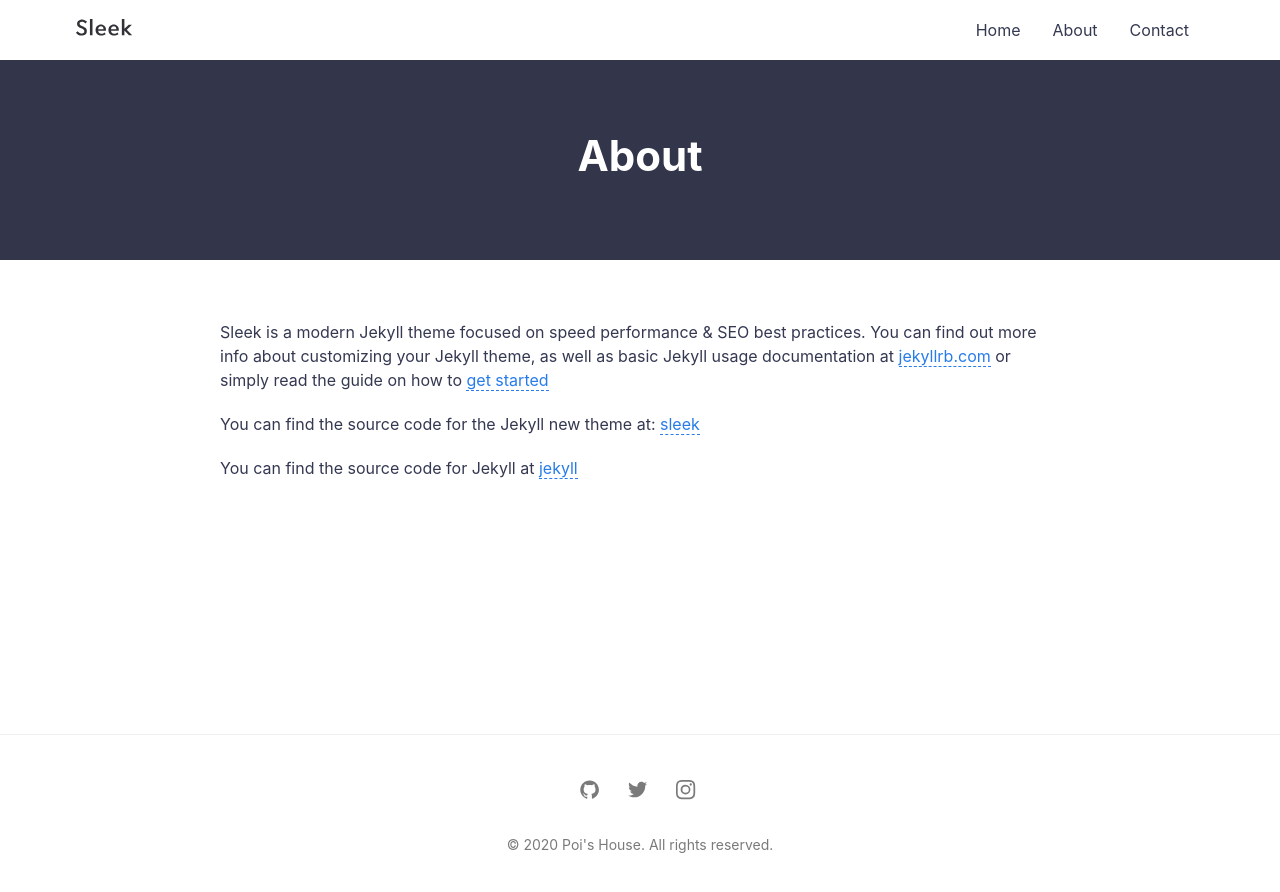
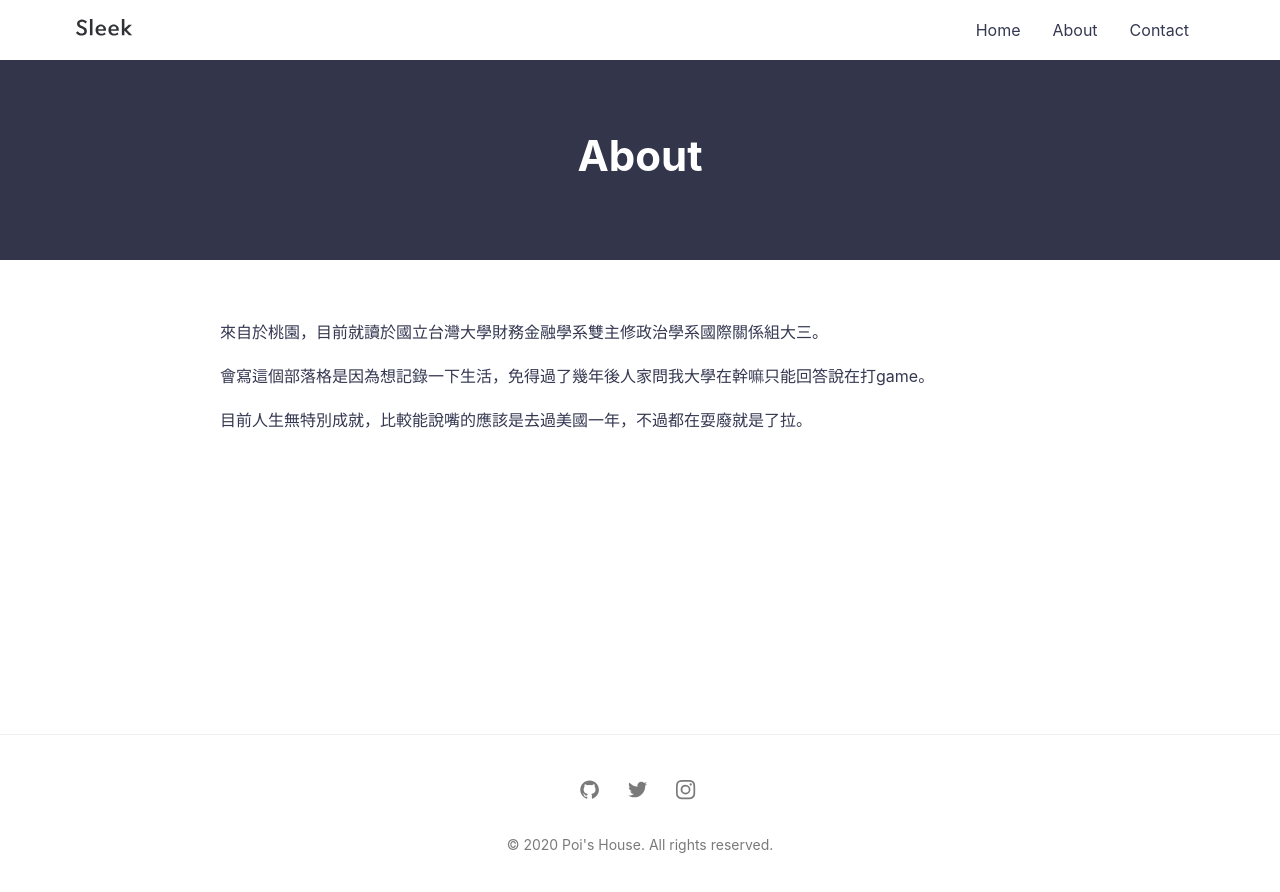
Before and after one commit to poi0905/blog, a Jekyll site: the page built from about.md, in a window 1280 px wide. Shown: the top 892 px of the page. Built offline with Jekyll 4.4.1, drawn with Linux system fonts in a browser that asks for light colours.

Commit message:
2020/7/2

```diff
--- a/about.md
+++ b/about.md
@@ -4,10 +4,8 @@
 permalink: /about/
 ---
 
-Sleek is a modern Jekyll theme focused on speed performance & SEO best practices. You can find out more info about customizing your Jekyll theme, as well as basic Jekyll usage documentation at [jekyllrb.com](http://jekyllrb.com/) or simply read the guide on how to [get started](/getting-started)
+來自於桃園，目前就讀於國立台灣大學財務金融學系雙主修政治學系國際關係組大三。
 
-You can find the source code for the Jekyll new theme at:
-[sleek](https://github.com/janczizikow/sleek)
+會寫這個部落格是因為想記錄一下生活，免得過了幾年後人家問我大學在幹嘛只能回答說在打game。
 
-You can find the source code for Jekyll at
-[jekyll](https://github.com/jekyll/jekyll)
+目前人生無特別成就，比較能說嘴的應該是去過美國一年，不過都在耍廢就是了拉。
```
Also changed, not shown: contact.md (line endings or trailing spaces).
